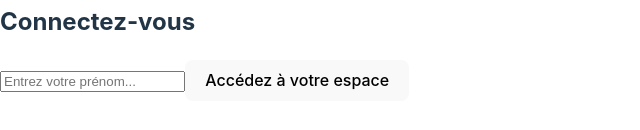
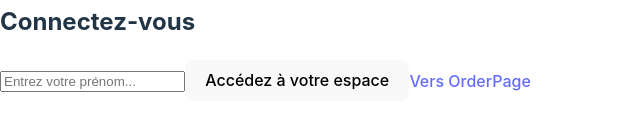
Before and after one commit to JaouharOUERTANI/crazee-burger, a React (Vite) app: page / in a window 1280 px wide. Shown: the part 432-562 px from the top of the page, without its empty margins (0-640 px from the left). Built offline with nearby package versions, Linux system fonts and the light colour scheme.

Commit message:
✨ F02: LOGIN > add redirection from/to OrderPage

```diff
--- a/src/components/pages/LoginForm.jsx
+++ b/src/components/pages/LoginForm.jsx
@@ -1,4 +1,5 @@
 import React, { useState } from 'react'
+import { Link } from 'react-router-dom'
 
 export default function LoginForm() {
     // state
@@ -22,6 +23,7 @@
         <h2>Connectez-vous</h2>
         <input value={inputValue} onChange={handleChange} type="text" placeholder="Entrez votre prénom..." required />
         <button>Accédez à votre espace</button>
+        <Link to="/order">Vers OrderPage</Link>
     </form>
   )
 }
--- a/src/components/pages/order/OrderPage.jsx
+++ b/src/components/pages/order/OrderPage.jsx
@@ -1,3 +1,11 @@
+import { Link } from "react-router-dom"
+
 export default function OrderPage() {
-  return <div>OrderPage</div>
+  return
+  <div>
+    <h1>OrderPage</h1>
+    <Link to="/">
+        <button>Déconnexion</button>
+    </Link>
+  </div>
 }
```
